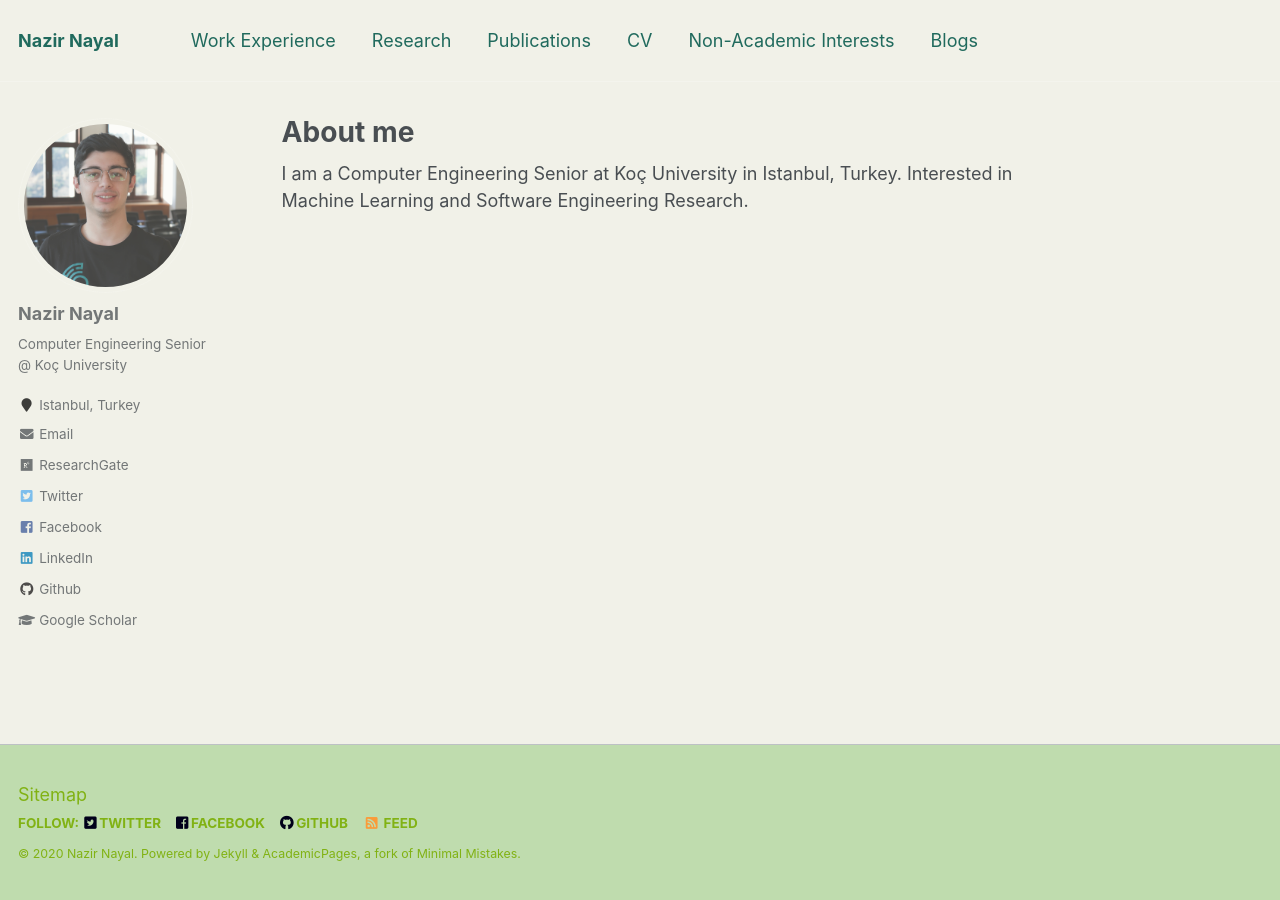
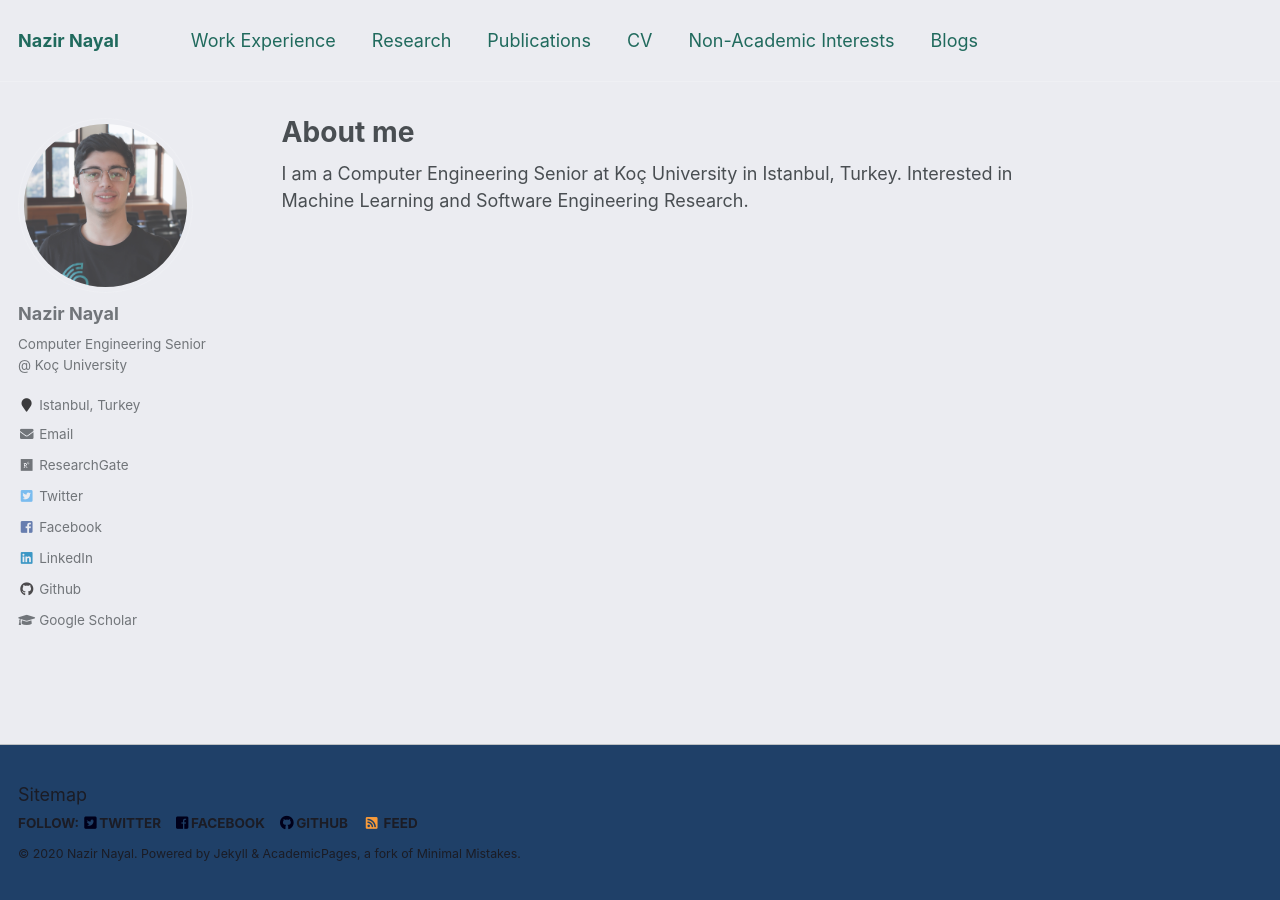
Before and after one commit to NazirNayal8/nazirnayal.github.io, a Jekyll site: the page built from _pages/about.md, in a window 1280 px wide. Built offline with Jekyll 4.4.1, drawn with Linux system fonts in a browser that asks for light colours.

Commit message:
update color

```diff
--- a/_sass/_footer.scss
+++ b/_sass/_footer.scss
@@ -15,12 +15,12 @@
   height: auto;
   /* sticky footer fix end */
   margin-top: 3em;
-  color: #81b214;
+  color: #1b1c25;
   -webkit-animation: intro 0.3s both;
           animation: intro 0.3s both;
   -webkit-animation-delay: 0.45s;
           animation-delay: 0.45s;
-  background-color: #bfdcae;
+  background-color: #1f4068;
   border-top: 1px solid $light-gray;
 
   footer {
--- a/_sass/_variables.scss
+++ b/_sass/_variables.scss
@@ -54,7 +54,7 @@ $light-gray                 : mix(#fff, $gray, 50%);
 $lighter-gray               : mix(#fff, $gray, 90%);
 
 $body-color                 : #5b6771;
-$background-color           : #f1f1e8; // original e8ded2
+$background-color           : #ebecf1; // original e8ded2
 $code-background-color      : mix(#000, $background-color, 15%);
 $code-background-color-dark : mix(#000, $background-color, 20%);
 $text-color                 : $dark-gray;
```
